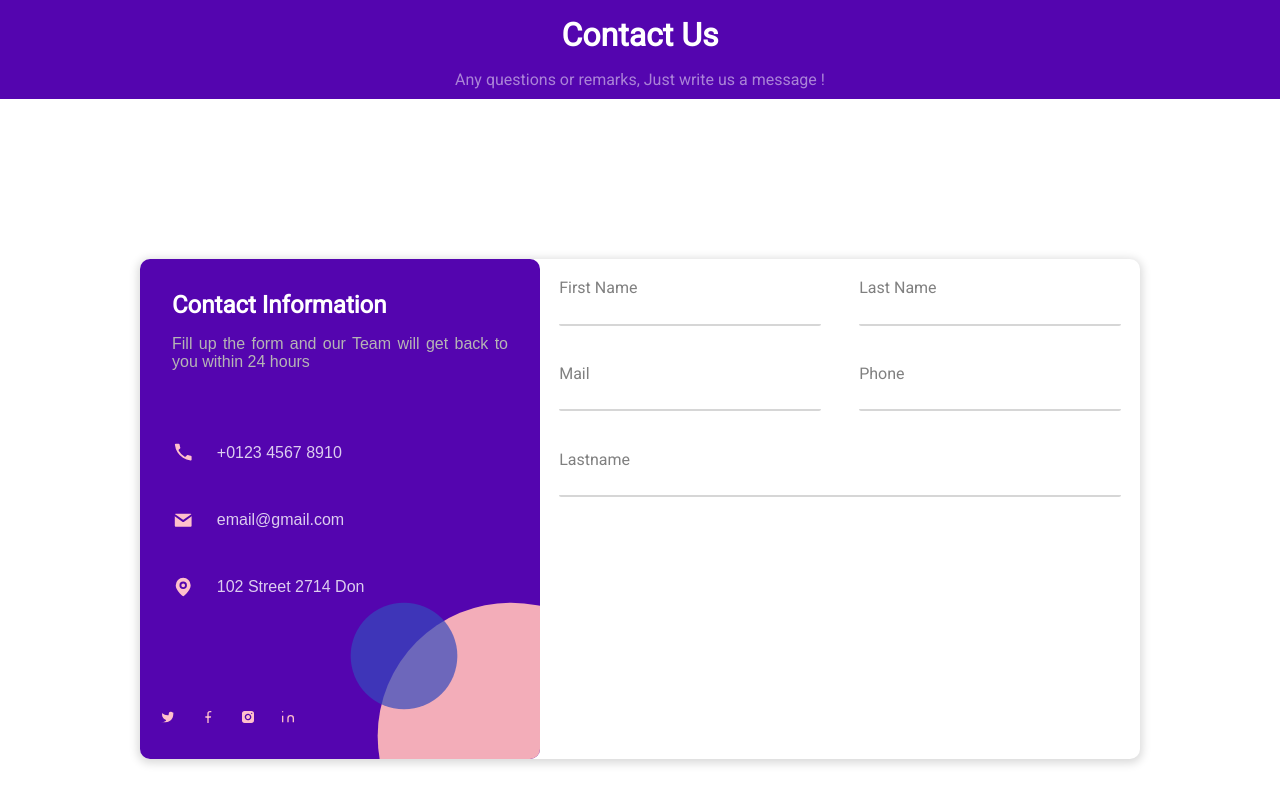
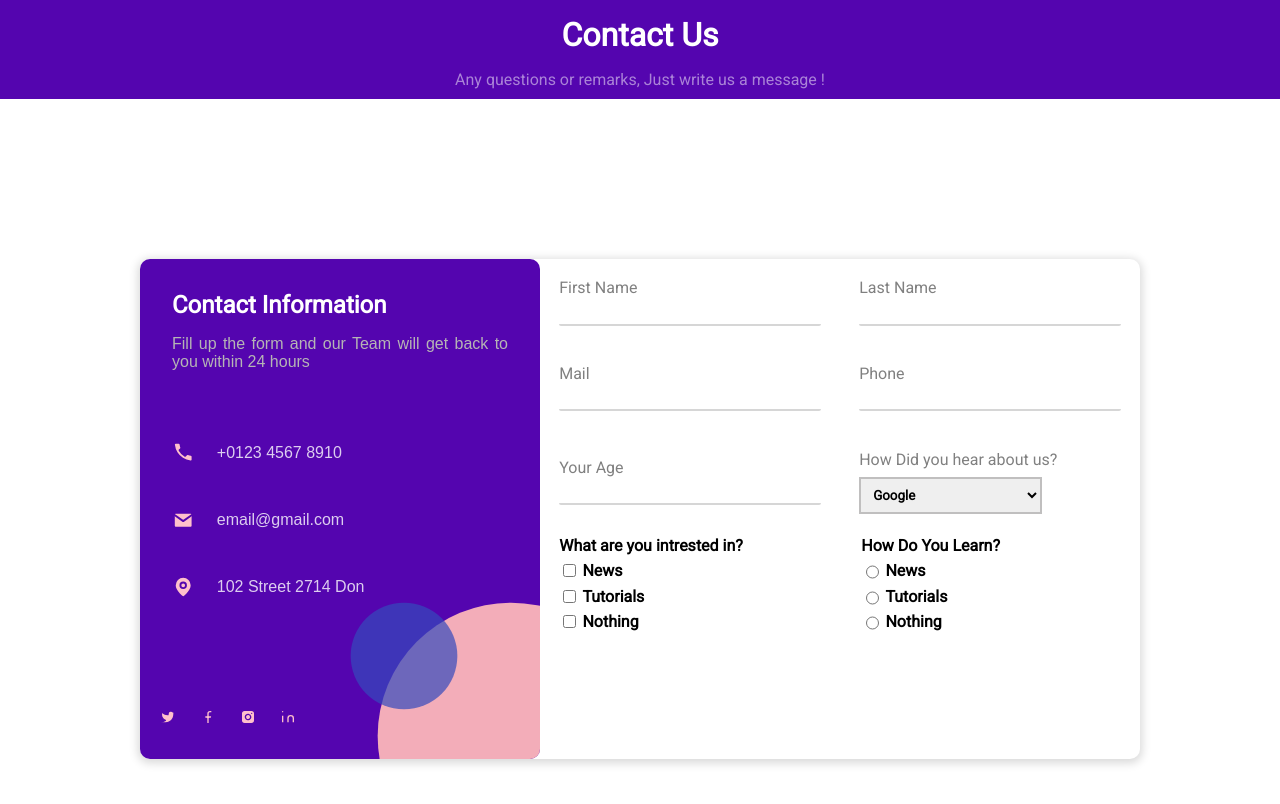
Before and after one commit to amirtbi/vuejs-form, a Vue app: page / in a window 1280 px wide. Shown: the top 804 px of the page. Built offline with nearby package versions, Linux system fonts and the light colour scheme.

Commit message:
adding some input elements inside the TheformControl component

```diff
--- a/src/components/layouts/FormResource/TheFormControl.vue
+++ b/src/components/layouts/FormResource/TheFormControl.vue
@@ -24,10 +24,51 @@
       </div>
       <div class="form-row">
         <div class="form-row__field">
-          <label for="lastname">Lastname</label>
-          <input type="text" id="lastname" name="lastname" />
+          <label for="age">Your Age</label>
+          <input type="number" id="age" name="age" min="10" max="60" />
+        </div>
+        <div class="form-row__field">
+          <label for="howHear">How Did you hear about us?</label>
+          <select name="howHear" id="howHear">
+            <option value="Google">Google</option>
+            <option value="Facebook">Facebook</option>
+            <option value="Instagram">Instagram</option>
+          </select>
         </div>
       </div>
+      <div class="form-row form-row--justify">
+        <div class="form-row--checkbox">
+          <p>What are you intrested in?</p>
+          <div class="form-checkbox">
+            <input type="checkbox" name="user-intrest" />
+            <label for="user-intrest">News</label>
+          </div>
+          <div class="form-checkbox">
+            <input type="checkbox" name="user-intrest" />
+            <label for="user-intrest">Tutorials</label>
+          </div>
+          <div class="form-checkbox">
+            <input type="checkbox" name="user-intrest" />
+            <label for="user-intrest">Nothing</label>
+          </div>
+        </div>
+        <div class="form-row--radiobox">
+          <p>How Do You Learn?</p>
+          <div class="form-radiobox">
+            <input type="radio" name="user-intrest" />
+            <label for="user-intrest">News</label>
+          </div>
+          <div class="form-radiobox">
+            <input type="radio" name="user-intrest" />
+            <label for="user-intrest">Tutorials</label>
+          </div>
+          <div class="form-radiobox">
+            <input type="radio" name="user-intrest" />
+            <label for="user-intrest">Nothing</label>
+          </div>
+        </div>
+      </div>
+
     </form>
   </div>
 </template>
@@ -47,40 +88,83 @@ form.control {
   align-items: flex-start;
   width: 100%;
 }
-div.form-row{
+div.form-row {
   display: flex;
   flex-direction: row;
   width: 100%;
   justify-content: space-between;
   align-items: center;
 }
-div.form-row__field{
+div.form-row--justify{
+    justify-content: flex-start;
+
+}
+div.form-row__field {
   display: flex;
   flex-direction: column;
   justify-content: center;
   align-items: flex-start;
-    width:100%;
-    padding:1.2rem;
+  width: 100%;
+  padding: 1.2rem;
 }
-div.form-row__field input{
-    width:100%;
-    border:none;
-    outline:none;
+div.form-row__field input {
+  width: 100%;
+  border: none;
+  outline: none;
   padding: 0.2rem;
-    border-bottom:2px solid #cccc;
+  border-bottom: 2px solid #cccc;
   border-radius: 2px;
-    transition:all ease-in-out 0.5s;
+  transition: all ease-in-out 0.5s;
   font-size: 1.1rem;
   font-family: inherit;
   font-weight: bold;
+}
+div.form-row__field input:focus {
+  border-bottom: 2px solid var(--primaryColor);
+}
+div.form-row__field label {
+  font-family: inherit;
+  filter: opacity(0.5);
+}
 
+select {
+  width: 70%;
+  padding: 0.5rem;
+  margin-top: 0.5rem;
+  font-family: inherit;
+  font-weight: bold;
+  color: black;
+  border: 2px solid rgba(180, 179, 179, 0.8);
+  outline: none;
+}
+div.form-row--radiobox{
+    margin-left: 5rem;
+}
+div.form-row--checkbox,
+div.form-row--radiobox {
+  flex-direction: column;
 
 }
-div.form-row__field input:focus{
-    border-bottom:2px solid var(--primaryColor);
+div.form-row--checkbox p,
+div.form-row--radiobox p {
+  margin: 0;
+  padding: 0.2rem 1.2rem;
+  font-family: inherit;
+  font-weight: bold;
 }
-div.form-row__field label{
+div.form-checkbox,
+div.form-radiobox {
+  display: flex;
+  flex-direction: row;
+  width: 20%;
+  justify-content: flex-start;
+  align-content: center;
+  padding: 0.2rem 1.2rem;
+}
+div.form-checkbox label,
+div.form-radiobox label {
   font-family: inherit;
-    filter:opacity(0.5);
+  font-weight: bold;
+  margin-left: 0.2rem;
 }
 </style>
```
Lines whose indentation alone changed are shown as unchanged.
